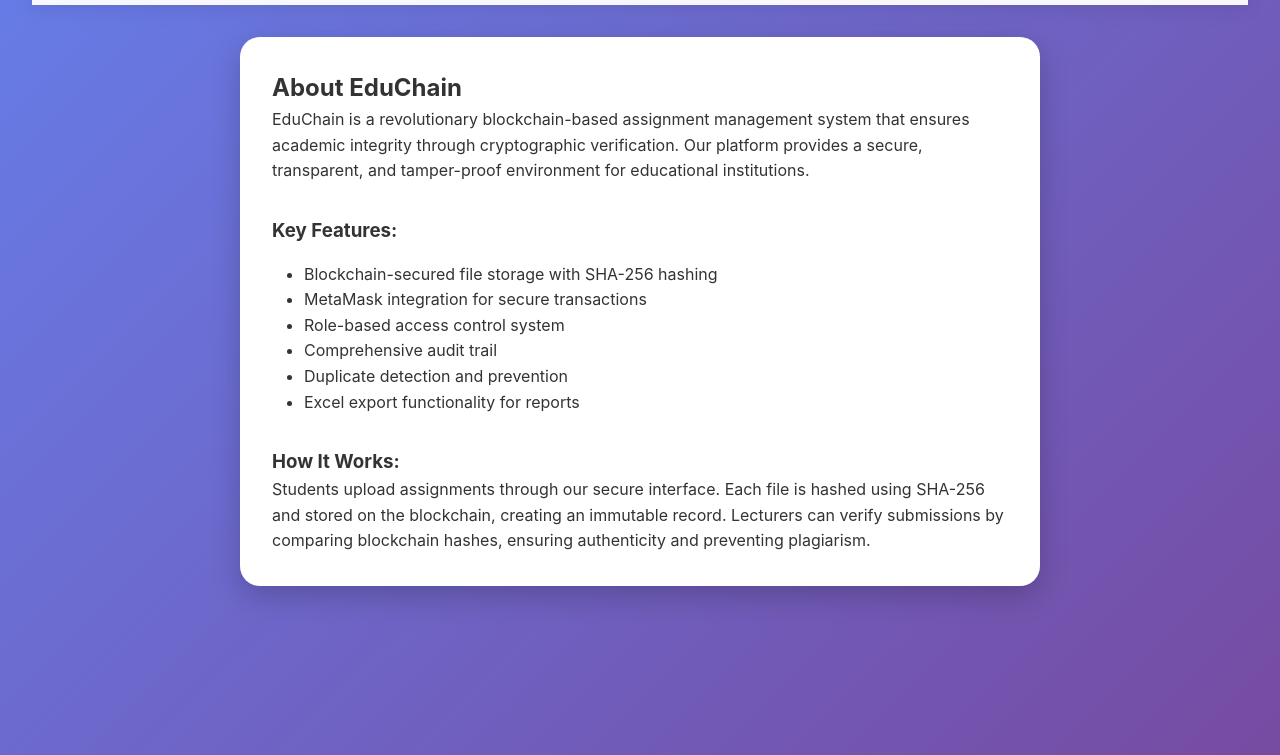
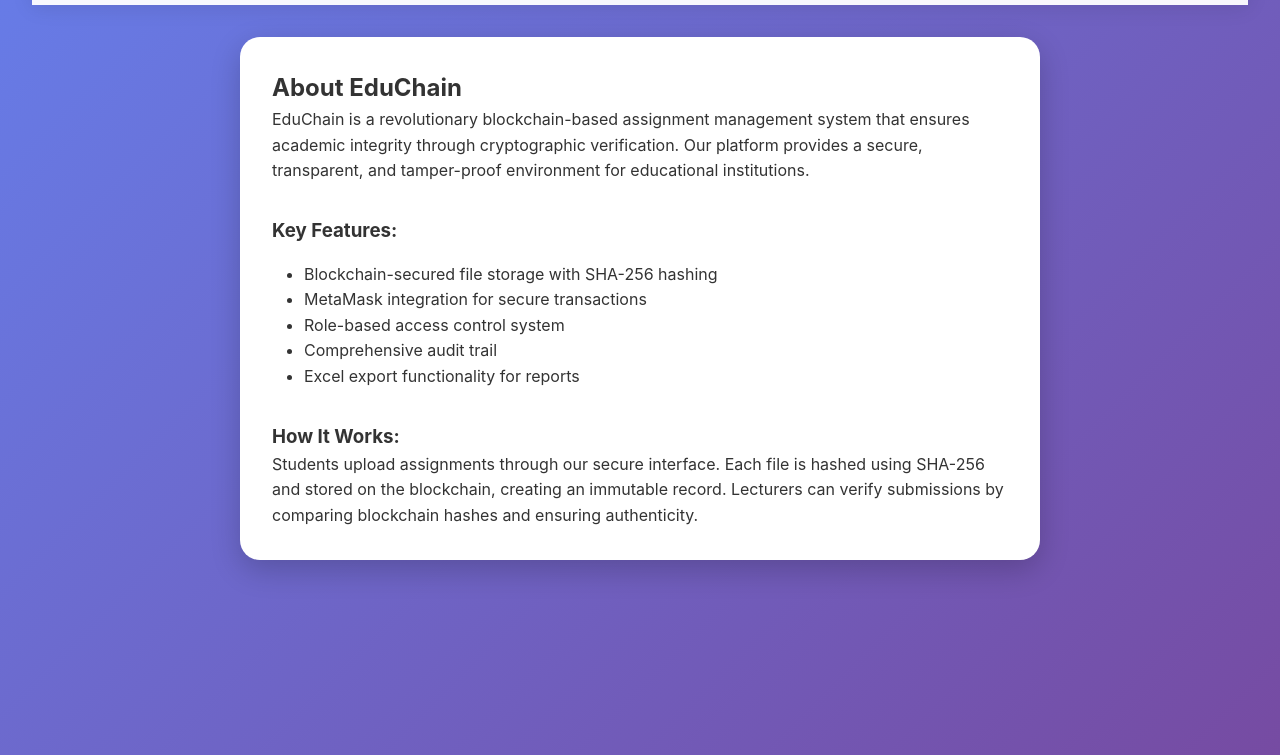
Before and after one commit to iswilliam/educhain, a website: page public/index.html in a window 1280 px wide. Both pictures are taken after a click on the link "About". Shown: the part 109-864 px from the top of the page. Drawn offline with nearby package versions, Linux system fonts and the light colour scheme.

Commit message:
final index.html push

```diff
--- a/public/index.html
+++ b/public/index.html
@@ -965,12 +965,11 @@
                     <li>MetaMask integration for secure transactions</li>
                     <li>Role-based access control system</li>
                     <li>Comprehensive audit trail</li>
-                    <li>Duplicate detection and prevention</li>
                     <li>Excel export functionality for reports</li>
                 </ul>
 
                 <h3 style="margin-top: 2rem;">How It Works:</h3>
-                <p>Students upload assignments through our secure interface. Each file is hashed using SHA-256 and stored on the blockchain, creating an immutable record. Lecturers can verify submissions by comparing blockchain hashes, ensuring authenticity and preventing plagiarism.</p>
+                <p>Students upload assignments through our secure interface. Each file is hashed using SHA-256 and stored on the blockchain, creating an immutable record. Lecturers can verify submissions by comparing blockchain hashes and ensuring authenticity.</p>
             </div>
         </div>
     </div>
@@ -998,7 +997,7 @@
 
                 <div style="margin-top: 2rem; text-align: center;">
                     <p><strong>Support Email:</strong> support@educhain.com</p>
-                    <p><strong>Phone:</strong> +1 (555) 123-4567</p>
+                    <p><strong>Phone:</strong> +2348160737105</p>
                     <p><strong>Office Hours:</strong> Monday - Friday, 9:00 AM - 6:00 PM</p>
                 </div>
             </div>
```
